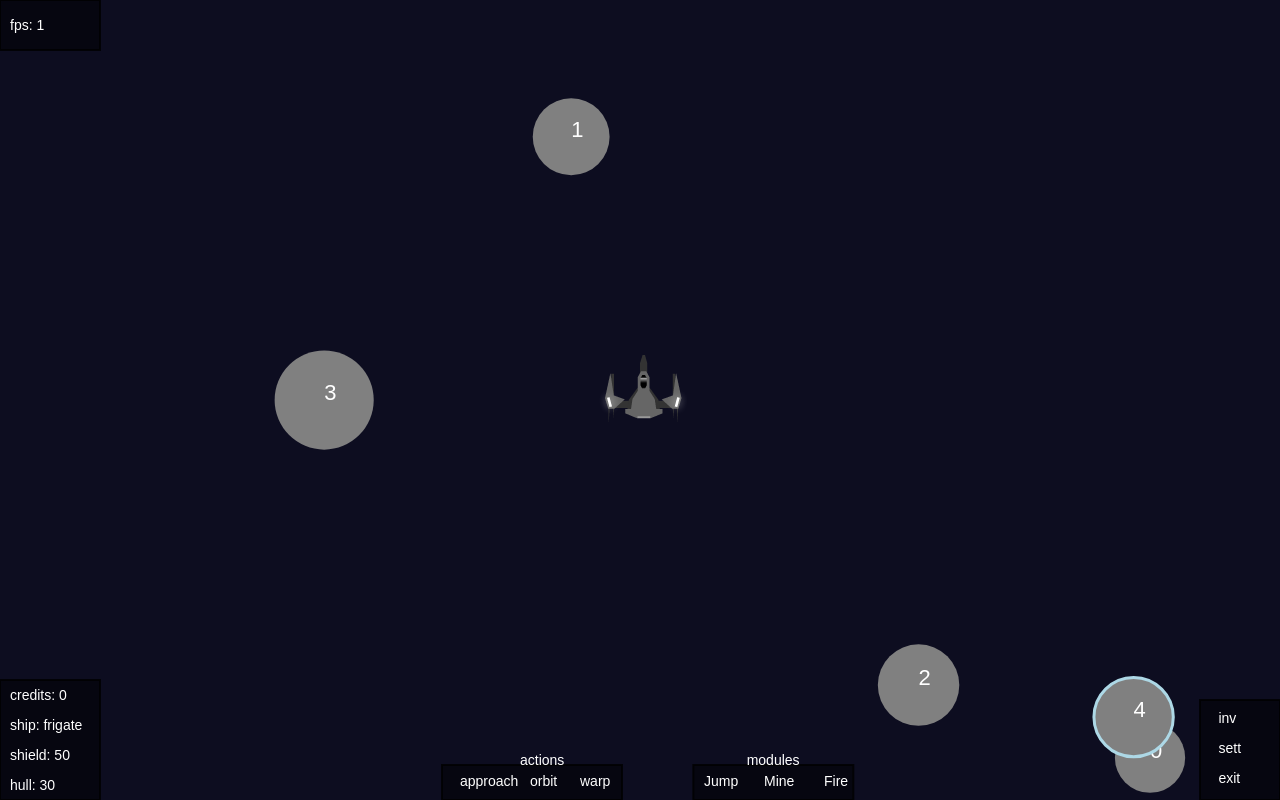
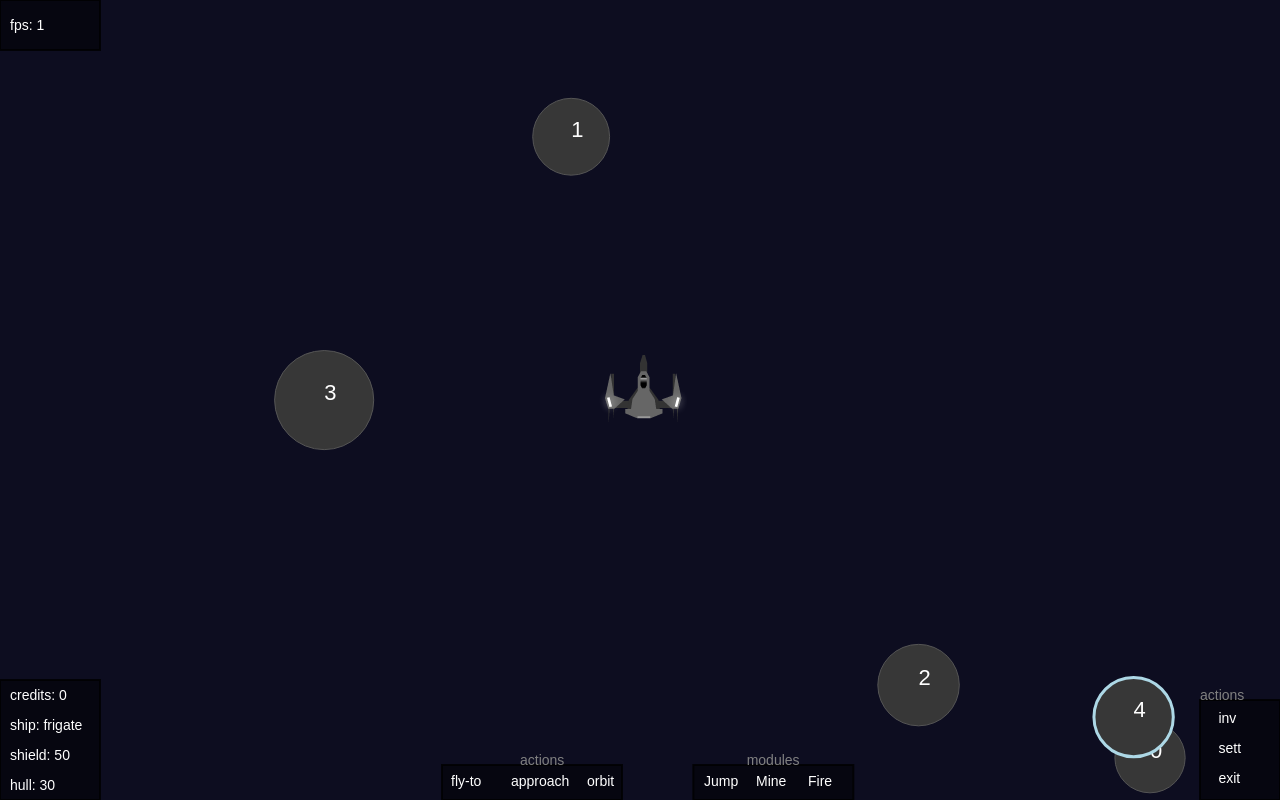
Before and after one commit to madsmsc/dawn, a plain HTML site: page game.html in a window 1280 px wide. Drawn offline with Linux system fonts and the light colour scheme.

Commit message:
fix mining and modules

```diff
--- a/game.html
+++ b/game.html
@@ -72,7 +72,9 @@
             };
 
             this.draw = () => {
+                ctx.save();
                 this.asteroids.forEach(a => a.draw());
+                ctx.restore();
             };
         }
 
@@ -98,20 +100,29 @@
             };
 
             this.draw = () => {
-                ctx.fillStyle = 'gray';
-                ctx.strokeStyle = 'black';
+                ctx.save();
                 ctx.setLineDash([]);
+                ctx.lineWidth = 1;
+                ctx.fillStyle = 'rgba(55, 55, 55, 1)';
+                ctx.strokeStyle = 'rgba(85, 85, 85, 1)';
                 ctx.beginPath();
                 ctx.arc(this.pos.x, this.pos.y, this.size, 0, Math.PI * 2);
                 ctx.fill();
+                ctx.stroke();
+                ctx.restore();
+
                 // DEBUGGING! draw the index of the asteroid in the asteroid field
+                ctx.save();
                 ctx.fillStyle = 'white';
                 ctx.font = '22px Arial';
-                const asteroids = node.children.filter(c => c instanceof AsteroidField)[0].asteroids;
+                const asteroids = node.children.find(c => c instanceof AsteroidField).asteroids;
                 ctx.fillText(asteroids.indexOf(this), this.pos.x, this.pos.y);
+                ctx.restore();
+
 
                 if (this.selected) {
                     // draw selection border
+                    ctx.save();
                     ctx.beginPath();
                     ctx.setLineDash([10]);
                     ctx.strokeStyle = 'green';
@@ -123,11 +134,19 @@
                     ctx.lineTo(this.pos.x - off, this.pos.y + off);
                     ctx.closePath();
                     ctx.stroke();
+                    ctx.restore();
+
+                    // Reset canvas state after selection
+                    ctx.setLineDash([]);
+                    ctx.lineWidth = 1;
+
                     // draw asteroid info
+                    ctx.save();
                     ctx.fillStyle = 'white';
                     ctx.font = '12px Arial';
                     ctx.fillText('Asteroid size ' + this.size.toFixed(1),
                                  this.pos.x - this.size, this.pos.y - this.size - 10);
+                    ctx.restore();
                 }
             };
         }
@@ -173,7 +192,10 @@
 
             this.update = () => {
                 move();
-                mine();
+                const ui = node.children.find(c => c instanceof UI);
+                if (ui.k2down) {
+                    mine();
+                }
             };
 
             // PRIVATE METHODS
@@ -200,11 +222,15 @@
 
 
             const mine = () => {
-                node.children.filter(c => c instanceof AsteroidField)[0].asteroids.forEach((a) => {
-                    const dir = this.pos.sub(a.pos).length;
-                    if (dir < this.miningRange + a.size) {
-                        asteroids.splice(asteroids.indexOf(asteroid), 1);
-                        player.ore += asteroid.size * (1 + Math.random() * 0.2);
+                const player = node.children.find(c => c instanceof Player);
+                const asteroids = node.children.find(c => c instanceof AsteroidField).asteroids;
+                asteroids.forEach((a, i) => {
+                    const dist = this.pos.sub(a.pos).length();
+                    const range = this.miningRange + a.size;
+                    if (dist < range) {
+                        asteroids.splice(i, 1);
+                        player.ore += a.size * (1 + Math.random() * 0.2);
+                        console.log('mining! player.ore: ' + player.ore);
                     }
                 });
             };
@@ -224,6 +250,9 @@
             this.qDown = false;
             this.aDown = false;
             this.sDown = false;
+            this.k1down = false;
+            this.k2down = false;
+            this.k3down = false;
 
             // PUBLIC METHODS
 
@@ -258,14 +287,16 @@
                 ctx.strokeRect(pos.x, pos.y, w, h);
             };
 
-            const drawTexts = (texts, pos, off = 30, hor = false, selected = 0) => {
-                ctx.fillStyle = 'white';
+            const drawTexts = (texts, pos, off = 30, hor = false, selected = -1, color = 'white') => {
+                let lastLength = 0
                 texts.forEach((text, i) => {
-                    const x = pos.x + (hor ? off * i + text.length*10*i : 0);
+                    const x = pos.x + (hor ? off * i + lastLength * 8 : 0);
                     const y = pos.y + (hor ? 0 : off * i);
-                    ctx.fillStyle = 'white';
+                    if (i === selected) ctx.fillStyle = 'blue';
+                    else ctx.fillStyle = color;
                     ctx.font = '14px Arial';
                     ctx.fillText(text, x, y);
+                    lastLength += text.length;
                 });
             };
 
@@ -295,9 +326,11 @@
                 const w = 180;
                 const h = 35;
                 drawPanel({ x: canvas.width / 2 - w*1.1, y: canvas.height - h }, w, h);
-                drawTexts(['actions'], { x: canvas.width / 2 - w/1.5, y: canvas.height - h});
-                drawTexts(['approach', 'orbit', 'warp'],
-                    { x: canvas.width / 2 - w, y: canvas.height - h / 2.5 }, 20, true);
+                drawTexts(['actions'], { x: canvas.width / 2 - w/1.5, y: canvas.height - h}, 10, false, -1, 'gray');
+                const ui = node.children.find(c => c instanceof UI);
+                const selected = ui.qDown ? 0 : ui.aDown ? 1 : ui.sDown ? 2 : -1;
+                drawTexts(['fly-to', 'approach', 'orbit'],
+                    { x: canvas.width / 2 - w*1.05, y: canvas.height - h / 2.5 }, 12, true, selected);
             };
 
             const drawModules = () => {
@@ -305,9 +338,11 @@
                 const w = 160;
                 const h = 35;
                 drawPanel({ x: canvas.width / 2 + w/3, y: canvas.height - h }, w, h);
-                drawTexts(['modules'], { x: canvas.width / 2 + w/1.5, y: canvas.height - h});
+                drawTexts(['modules'], { x: canvas.width / 2 + w/1.5, y: canvas.height - h}, 10, false, -1, 'gray');
+                const ui = node.children.find(c => c instanceof UI);
+                const selected = ui.k1down ? 0 : ui.k2down ? 1 : ui.k3down ? 2 : -1;
                 drawTexts(['Jump', 'Mine', 'Fire'],
-                    { x: canvas.width / 2 + w / 2.5, y: canvas.height - h / 2.5 }, 20, true);
+                    { x: canvas.width / 2 + w / 2.5, y: canvas.height - h / 2.5 }, 20, true, selected);
             };
 
             const drawMenus = () => {
@@ -315,6 +350,7 @@
                 const w = 80;
                 const h = 100;
                 drawPanel({ x: canvas.width - w, y: canvas.height - h }, w, h);
+                drawTexts(['actions'], { x: canvas.width - w, y: canvas.height - h}, 10, false, -1, 'gray');
                 drawTexts(['inv', 'sett', 'exit'],
                     { x: canvas.width - w / 1.3, y: canvas.height - h / 1.3 });
             };
@@ -413,6 +449,12 @@
                     ui.aDown = false;
                 } else if (event.key === 's') {
                     ui.sDown = false;
+                } else if (event.key === '1') {
+                    ui.k1down = false;
+                } else if (event.key === '2') {
+                    ui.k2down = false;
+                } else if (event.key === '3') {
+                    ui.k3down = false;
                 }
             });
 
@@ -438,6 +480,12 @@
                     } else {
                         console.log('no asteroid selected');
                     }
+                } else if (event.key === '1') {
+                    ui.k1down = true;
+                } else if (event.key === '2') {
+                    ui.k2down = true;
+                } else if (event.key === '3') {
+                    ui.k3down = true;
                 }
             });
 
@@ -445,13 +493,15 @@
                 console.log('clicked at ' + event.x + ', ' + event.y);
                 let select = undefined;
                 asteroidField.asteroids.forEach((a) => {
-                    const dist = new Vec(event.x, event.y).sub(a.pos).length();
+                    const clickPos = new Vec(event.x, event.y);
+                    const dist = clickPos.sub(a.pos).length();
                     if (dist < a.size) {
                         console.log('selected asteroid at ' + a.pos.x + ', ' + a.pos.y);
                         select = a;
                     }
-                    if (player.qDown) {
-                        spaceship.target = a.pos;
+
+                    if (ui.qDown) {
+                        spaceship.target = clickPos;
                     }
                 });
                 if (select) {
@@ -504,6 +554,10 @@ xp has some inherent bonuses to the skills you level
 and credits can be used to buy ships and components.
 credits carry over between deaths.
 
+keep ship in the middle and move the screen instead.
+
+move all the node.children logic into class initializer.
+
 controls:
 D = warp
 some UI for warping?
```
